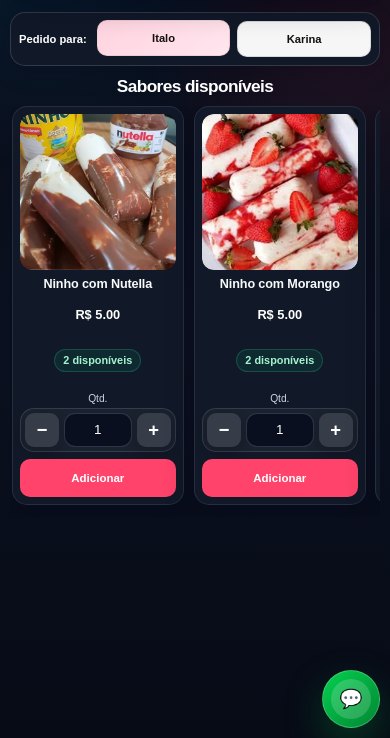
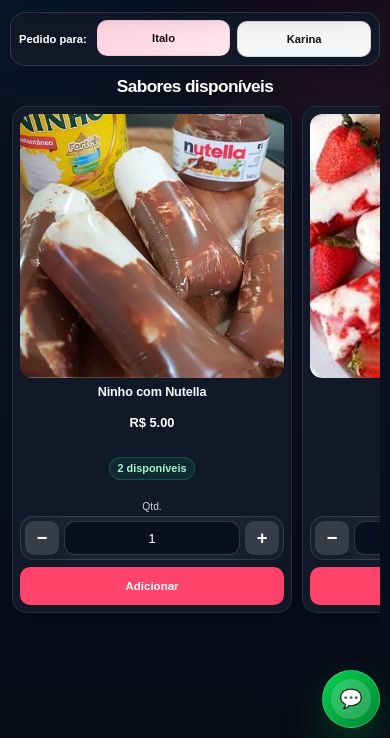
Before and after one commit to italoh27/dindins-da-karina, a Flask app: page / in a window 390 px wide. Shown: the part 106-844 px from the top of the page. Run offline with Flask 3, Linux system fonts and the light colour scheme; parts of the project's set-up code (start-up, migrations or seed data) failed here and were passed over; some libraries are stand-ins or nearby versions.

Commit message:
Aumenta cards do carrossel movel

```diff
--- a/static/style.css
+++ b/static/style.css
@@ -4244,11 +4244,11 @@ input,select,textarea{border:1px solid rgba(148,163,184,.26)!important;border-ra
   .pagina-loja .card-loja-pro,.pagina-loja .card-carrossel{
     display:flex!important;
     flex-direction:column!important;
-    width:clamp(154px,44vw,190px)!important;
-    min-width:clamp(154px,44vw,190px)!important;
-    max-width:190px!important;
+    width:clamp(220px,72vw,280px)!important;
+    min-width:clamp(220px,72vw,280px)!important;
+    max-width:280px!important;
     height:auto!important;
-    flex:0 0 clamp(154px,44vw,190px)!important;
+    flex:0 0 clamp(220px,72vw,280px)!important;
     padding:7px!important;
     border-radius:15px!important;
     box-sizing:border-box!important;
--- a/templates/index.html
+++ b/templates/index.html
@@ -4,7 +4,7 @@
     <meta charset="UTF-8">
     <meta name="viewport" content="width=device-width, initial-scale=1.0">
     <title>Geladinhos Gourmet</title>
-  <link rel="stylesheet" href="/static/style.css?v=20260815-loja-leve-v2">
+  <link rel="stylesheet" href="/static/style.css?v=20260815-loja-leve-v3">
 </head>
 <body class="pagina-loja" data-ajax-shell="public" data-cart-count="{{ qtd_itens }}">
     <header class="topo-loja-pro topo-loja-pro-clean">
```
